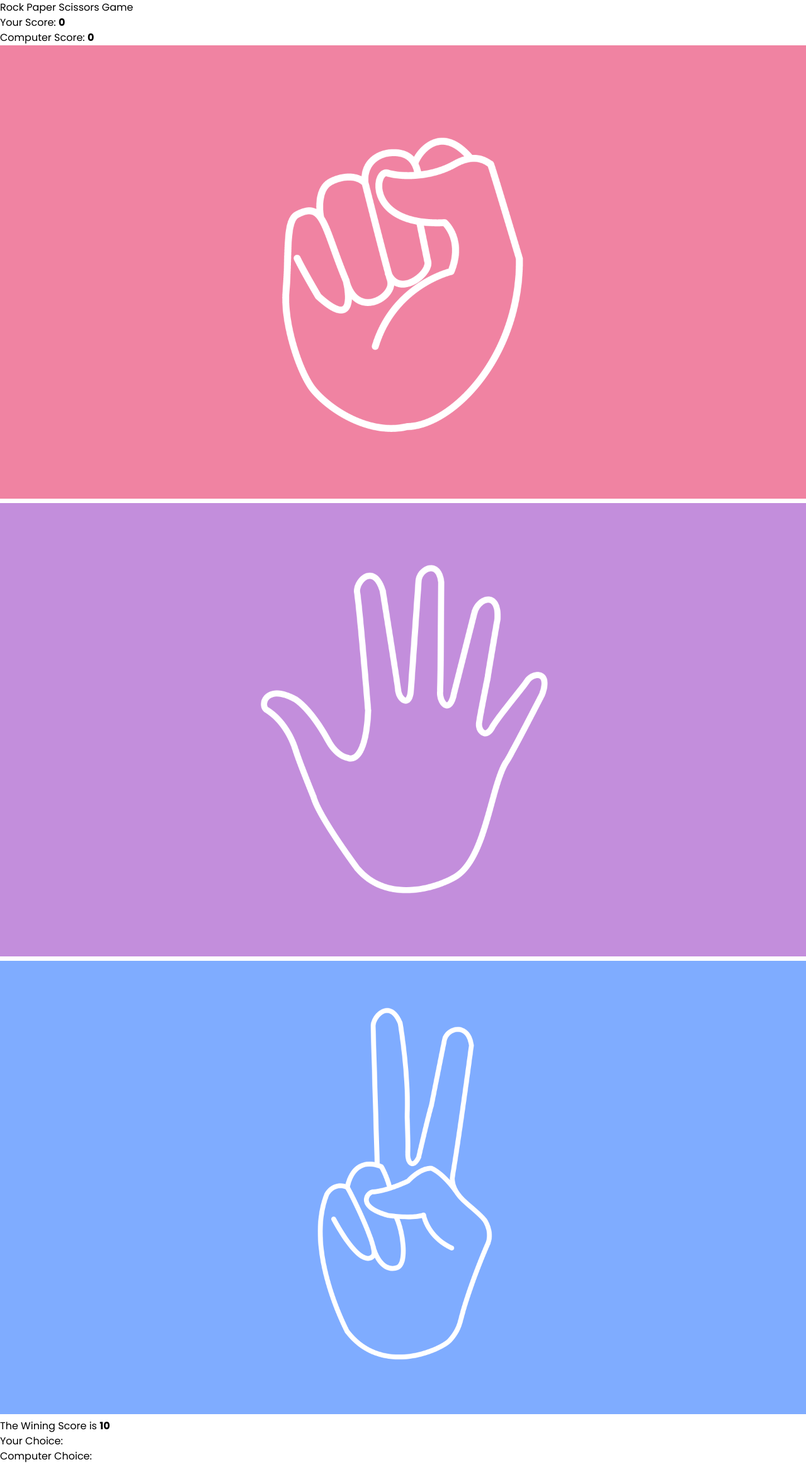
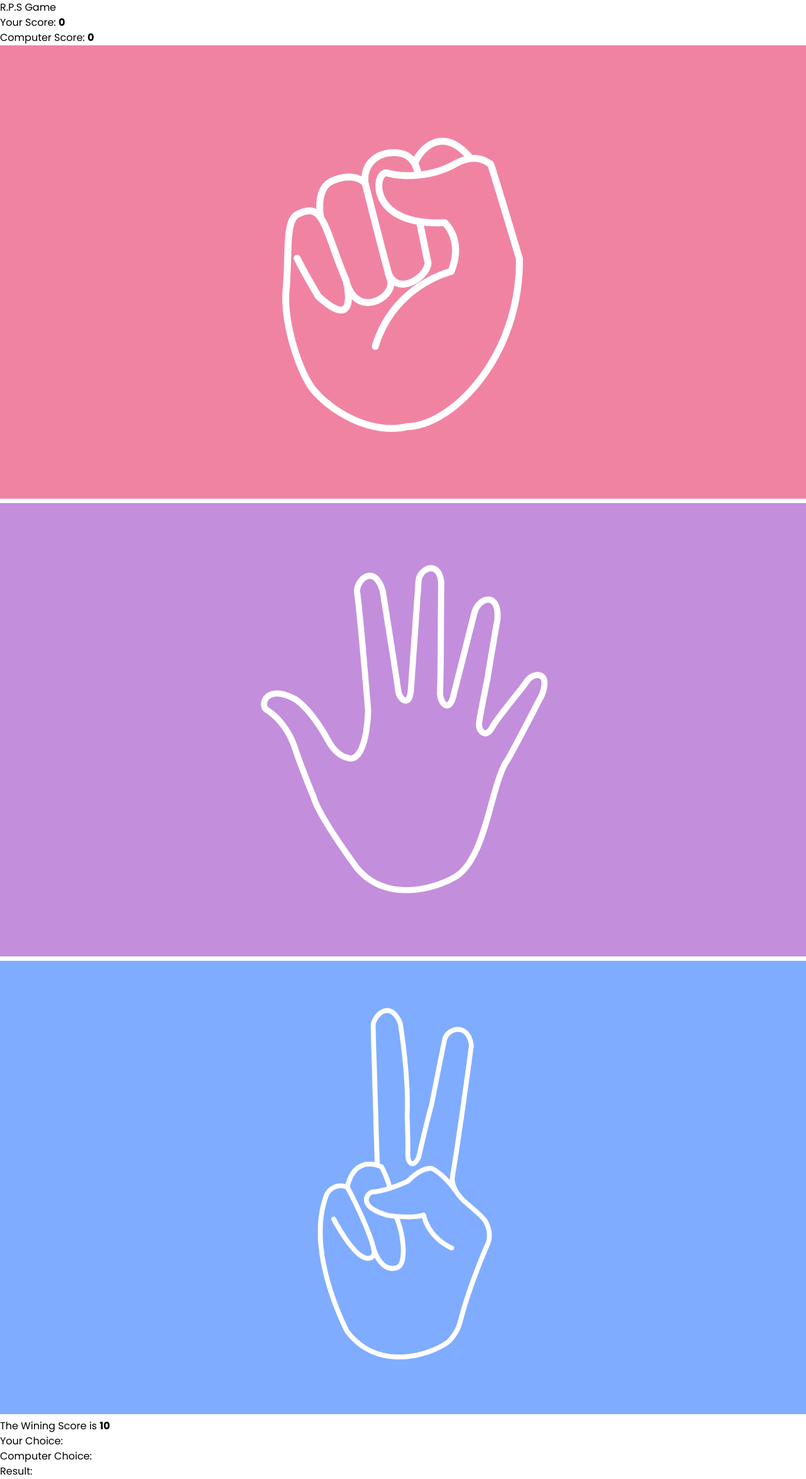
Before and after one commit to elishabhatti/rock-paper-scissors-game, a React (Vite) app: page / in a window 1280 px wide. Shown: the whole page at 63% size. Before the commit the page ends 2325 px from the top, so only its background shows below. Built offline with nearby package versions, Linux system fonts and the light colour scheme; a web font is replaced by a local one.

Commit message:
fix bug of compputer score && name change

```diff
--- a/src/Components/RockPaperScissors.jsx
+++ b/src/Components/RockPaperScissors.jsx
@@ -14,7 +14,7 @@ const RockPaperScissors = () => {
   const [myScore, setMyScore] = useState(0);
   const [compScore, setCompScore] = useState(0);
   const [result, setResult] = useState("");
-  const [gameOver, setGameOver] = useState(false)
+  const [gameOver, setGameOver] = useState(false);
 
   const playGame = (userSelect) => {
     const randomIndex = Math.floor(Math.random() * choices.length);
@@ -31,22 +31,18 @@ const RockPaperScissors = () => {
       (user === "Paper" && computer === "Rock") ||
       (user === "Scissors" && computer === "Paper")
     ) {
-      setMyScore(myScore + 1);
-    }else if(user === computer) {
-      setMyScore(prevScore => prevScore )
-      setCompScore(prevScore => prevScore )
+      setMyScore((prevScore) => prevScore + 1);
+    } else if (user !== computer) {
+      setCompScore((prevScore) => prevScore + 1);
     }
-    else {
-      setCompScore(compScore + 1);
-    }
-    if(myScore >= 10 && compScore <= 10) {
-      setResult("Congratulations You Won!")
-      setGameOver(true)
-    }else if(myScore <= 10 && compScore >= 10) {
-      setResult("You Loss!")
-      setGameOver(true)
-    } else if(myScore === 10 && compScore === 10) {
-      setResult("Its a Draw")
+    if (myScore >= 10 && compScore <= 10) {
+      setResult("Congratulations You Won!");
+      setGameOver(true);
+    } else if (myScore <= 10 && compScore >= 10) {
+      setResult("You Loss!");
+      setGameOver(true);
+    } else if (myScore === 10 && compScore === 10) {
+      setResult("Its a Draw");
     }
   };
 
@@ -56,14 +52,14 @@ const RockPaperScissors = () => {
     setResult("");
     setUserSelection("");
     setComputerSelection("");
-    setGameOver(false)
+    setGameOver(false);
   };
 
   return (
     <div className="bg-gray-800 text-white h-[100vh] ">
       <div className="w-full bg-slate-600 text-white flex justify-between items-center py-4 px-8 mb-10">
         <div>
-          <h1 className="text-[20px] uppercase">Rock Paper Scissors Game</h1>
+          <h1 className="text-[20px] uppercase">R.P.S Game</h1>
         </div>
         <div>
           <Score lable="Your Score" score={myScore} />
@@ -88,17 +84,27 @@ const RockPaperScissors = () => {
           ))}
         </div>
         <div>
-          <h2 className="text-[25px] mb-10 uppercase">The Wining Score is <b>10</b></h2>
+          <h2 className="text-[25px] mb-10 uppercase">
+            The Wining Score is <b>10</b>
+          </h2>
           <Choice label="Your Choice" choice={userSelection.name} />
           <Choice label="Computer Choice" choice={computerSelection.name} />
-            <h2 className={`text-[20px] mt-10 ${
-              result === "Congratulations You Won!" ? "text-green-500" : "text-red-500"
-            }`}>{result}</h2>
+          <h2
+            className={`text-[20px] mt-10 ${
+              result === "Congratulations You Won!"
+                ? "text-green-500"
+                : "text-red-500"
+            }`}
+          >
+            {" "}
+            <span className="text-white">Result: </span>
+            {result}
+          </h2>
           <div className="flex justify-center items-center flex-col">
             {result && (
               <button
-              className="fixed bottom-14 bg-white py-2 px-4 rounded-md text-black"
-              onClick={handleRefresh}
+                className="fixed bottom-14 bg-white py-2 px-4 rounded-md text-black"
+                onClick={handleRefresh}
               >
                 Play Again
               </button>
```
